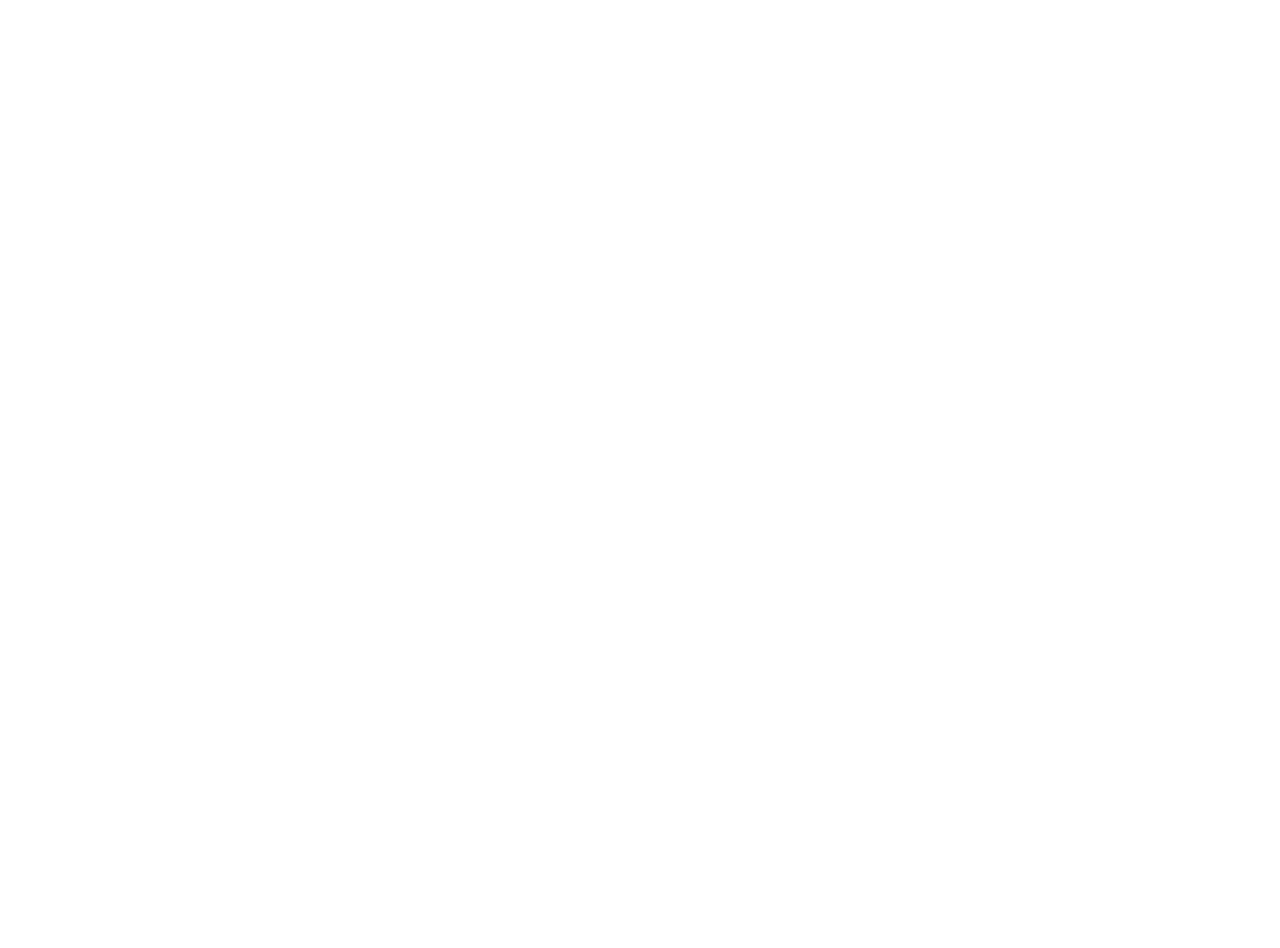
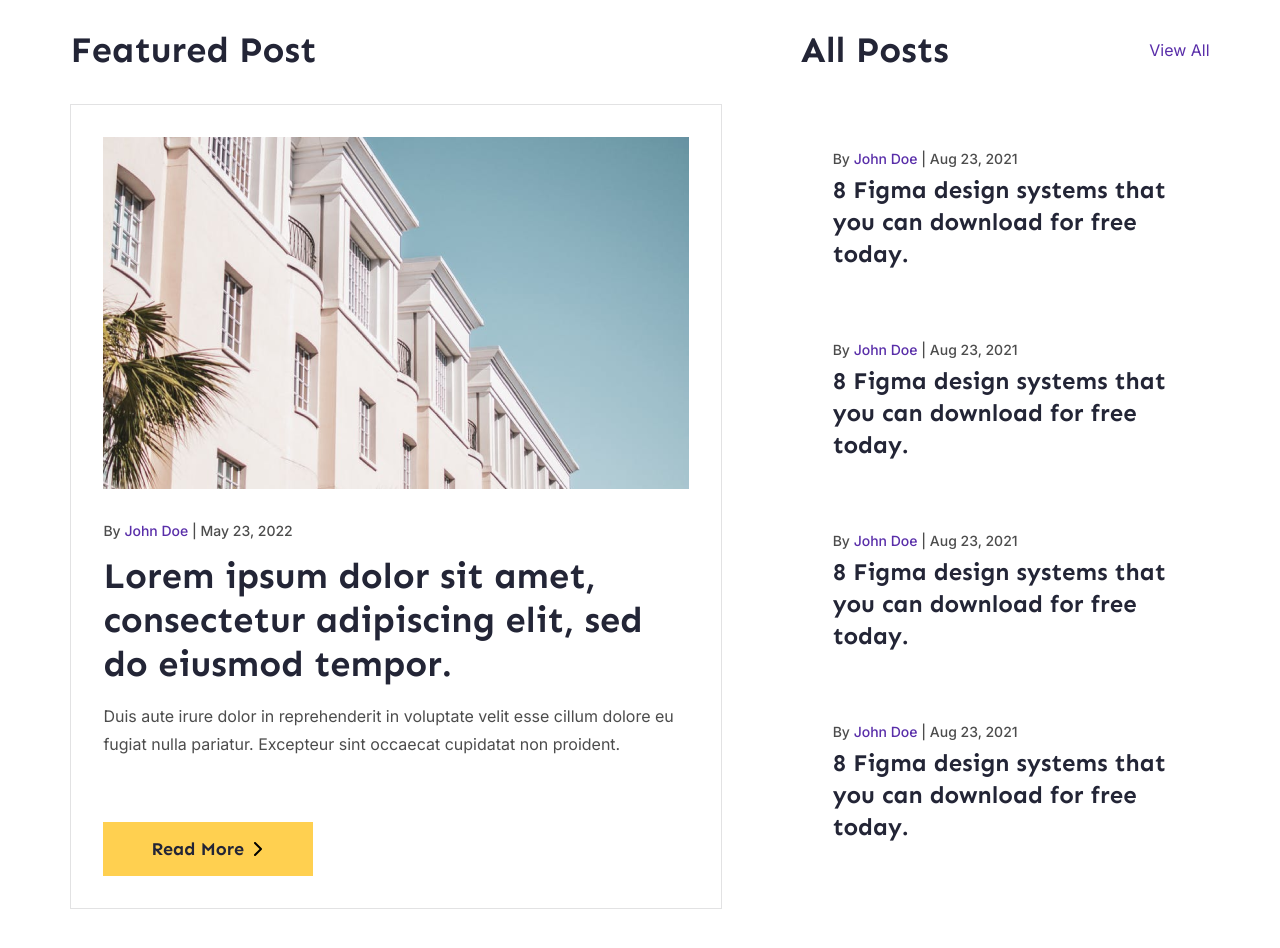
Before and after one commit to gabrielestefono/blog, a Next.js app: page / in a window 1280 px wide. Shown: the part 880-1828 px from the top of the page. Before the commit the page ends 800 px from the top, so only its background shows below. Built offline with nearby package versions, Linux system fonts and the light colour scheme.

Commit message:
Posts Desktop

```diff
--- /dev/null
+++ b/src/components/website/detachedPost/detachedPost.module.scss
@@ -0,0 +1,98 @@
+.detachedPost{
+    width: 57%;
+    display: flex;
+    flex-direction: column;
+
+    > article:first-child{
+        padding-bottom: 2rem;
+
+        h2{
+            font-size: 2.25rem;
+            font-weight: 700;
+            font-family: var(--sen);
+            line-height: 2.75rem;
+            color: var(--black);
+        }
+    }
+
+    > article:last-child{
+        width: calc(100% - 4rem);
+        padding: 2rem;
+        border: 1px solid rgb(109, 110, 118, 0.2);
+
+        > div{
+            width: 100%;
+            display: flex;
+            flex-direction: column;
+            gap: 1rem;
+
+            > div > img{
+                width: 100%;
+                object-fit: cover;
+            }
+
+            > h3{
+                margin-top: 1rem;
+                color: var(--dark-gray);
+                font-size: .875rem;
+                font-weight: 500;
+                font-family: var(--inter);
+
+                > span{
+                    color: var(--purple);
+                }
+            }
+
+            h2{
+                font-size: 2.25rem;
+                font-weight: 700;
+                font-family: var(--sen);
+                line-height: 2.75rem;
+                color: var(--black);
+            }
+
+            p{
+                color: var(--dark-gray);
+                font-size: 1rem;
+                font-weight: 400;
+                font-family: var(--inter);
+                line-height: 1.75rem;
+            }
+
+            button{
+                background-color: var(--yellow);
+                border: none;
+                color: var(--black);
+                // padding: .875rem 2.25rem;
+                font-family: var(--sen);
+                font-weight: 700;
+                // font-size: .875rem;
+                margin-top: 3rem;
+                cursor: pointer;
+                display: flex;
+                align-items: center;
+                gap: .3125rem;
+                width: fit-content;
+
+                // @include mobileG(){
+                    font-size: 1.125rem;
+                    padding: 1rem 3rem;
+                // }
+
+                > img{
+                    // width: .875rem;
+                    // height: .875rem;
+
+                    // @include mobileG(){
+                        width: 1rem;
+                        height: 1rem;
+                    // }
+                }
+
+                &:hover{
+                    opacity: 0.8;
+                }
+            }
+        }
+    }
+}
--- /dev/null
+++ b/src/components/website/detachedPost/index.tsx
@@ -0,0 +1,25 @@
+import Image from "next/image";
+import styles from './detachedPost.module.scss';
+import building from './building.png';
+import chevron from './chevron-right.svg';
+
+export default function DetachedPost(){
+    return (
+        <div className={styles.detachedPost}>
+            <article>
+                <h2>Featured Post</h2>
+            </article>
+            <article>
+                <div>
+                    <div>
+                        <Image src={building} alt="Imagem de Destaque"/>
+                    </div>
+                    <h3>By <span>John Doe</span> | May 23, 2022</h3>
+                    <h2>Lorem ipsum dolor sit amet, consectetur adipiscing elit, sed do eiusmod tempor.</h2>
+                    <p>Duis aute irure dolor in reprehenderit in voluptate velit esse cillum dolore eu fugiat nulla pariatur. Excepteur sint occaecat cupidatat non proident.</p>
+                    <button>Read More <Image src={chevron} alt="Leia mais!"/></button>
+                </div>
+            </article>
+        </div>
+    )
+}
--- /dev/null
+++ b/src/components/website/index/posts/index.tsx
@@ -0,0 +1,14 @@
+import DetachedPost from '../../detachedPost';
+import ListPost from '../../listPost';
+import styles from './posts.module.scss';
+
+export default function Posts(){
+    return(
+        <section  className={styles.posts}>
+            <div>
+                <DetachedPost/>
+                <ListPost/>
+            </div>
+        </section>
+    )
+}
--- /dev/null
+++ b/src/components/website/index/posts/posts.module.scss
@@ -0,0 +1,14 @@
+.posts{
+    width: 100%;
+    margin-top: 8rem;
+    display: flex;
+    justify-content: center;
+    padding-bottom: 8rem;
+
+    > div{
+        width: 89%;
+        display: flex;
+        justify-content: space-between;
+        gap: 2rem;
+    }
+}
--- /dev/null
+++ b/src/components/website/listPost/index.tsx
@@ -0,0 +1,20 @@
+import Link from "next/link";
+import ListPostCard from "../listPostCard";
+import styles from './listPost.module.scss';
+
+export default function ListPost(){
+    return (
+        <div className={styles.listPost}>
+            <section>
+                <h2>All Posts</h2>
+                <Link href="/blog">View All</Link>
+            </section>
+            <section>
+                <ListPostCard/>
+                <ListPostCard/>
+                <ListPostCard/>
+                <ListPostCard/>
+            </section>
+        </div>
+    )
+}
--- /dev/null
+++ b/src/components/website/listPost/listPost.module.scss
@@ -0,0 +1,38 @@
+.listPost{
+    width: 35.9%;
+
+    > section:first-child{
+        display: flex;
+        width: 100%;
+        justify-content: space-between;
+        align-items: center;
+
+        > h2{
+            font-size: 2.25rem;
+            font-weight: 700;
+            font-family: var(--sen);
+            line-height: 2.75rem;
+            color: var(--black);
+        }
+
+        > a{
+            font-size: 1rem;
+            font-weight: 400;
+            font-family: var(--inter);
+            line-height: 1.75rem;
+            color: var(--purple);
+            text-decoration: none;
+
+            &:hover{
+                color: var(--black);
+            }
+        }
+    }
+
+    > section:last-child{
+        display: flex;
+        flex-direction: column;
+        margin-top: 2rem;
+        width: 100%;
+    }
+}
--- /dev/null
+++ b/src/components/website/listPostCard/index.tsx
@@ -0,0 +1,10 @@
+import styles from './listPostCard.module.scss';
+
+export default function ListPostCard(){
+    return (
+        <a href="/a" className={styles.listPostCard}>
+            <h3>By <span>John Doe</span> | Aug 23, 2021</h3>
+            <h2>8 Figma design systems that you can download for free today.</h2>
+        </a>
+    )
+}
--- /dev/null
+++ b/src/components/website/listPostCard/listPostCard.module.scss
@@ -0,0 +1,32 @@
+.listPostCard{
+    width: calc(100% - 4rem);
+    padding: 2rem 2rem 1.5625rem 2rem;
+    display: flex;
+    flex-direction: column;
+    gap: .5rem;
+    text-decoration: none;
+
+    &:hover{
+        background-color: var(--light-yellow);
+    }
+
+    > h3{
+        margin-top: 1rem;
+        color: var(--dark-gray);
+        font-size: .875rem;
+        font-weight: 500;
+        font-family: var(--inter);
+
+        > span{
+            color: var(--purple);
+        }
+    }
+
+    h2{
+        font-size: 1.5rem;
+        font-weight: 700;
+        font-family: var(--sen);
+        line-height: 2rem;
+        color: var(--black);
+    }
+}
--- a/src/pages/index.tsx
+++ b/src/pages/index.tsx
@@ -1,4 +1,5 @@
 import Header from "@/components/layouts/website/header";
+import Posts from "@/components/website/index/posts";
 import SliderPrincipal from "@/components/website/sliderPrincipal";
 import Head from "next/head";
 
@@ -13,6 +14,7 @@
       <main>
         <Header/>
         <SliderPrincipal/>
+        <Posts/>
       </main>
     </>
   );
--- a/src/styles/_variables.scss
+++ b/src/styles/_variables.scss
@@ -3,6 +3,9 @@
 	--white: #ffffff;
 	--true-black: #000000;
 	--yellow: #FFD050;
+	--dark-gray: #4C4C4C;
+	--purple: #592EA9;
+	--light-yellow: #FBF6EA;
 
 
 	--white-rgb: 255, 255, 255;
```
Also changed, not shown: src/components/website/detachedPost/building.png (added), src/components/website/detachedPost/chevron-right.svg (added).
